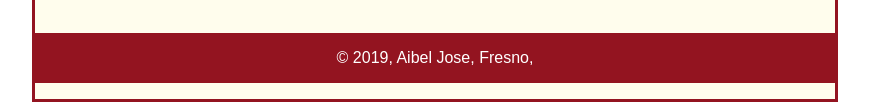
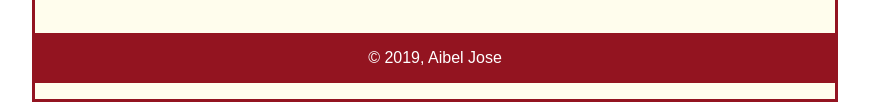
Before and after one commit to aibelj/A13, a plain HTML site: page index.html in a window 1280 px wide. Shown: the part 1100-1202 px from the top of the page, without its empty margins (205-1074 px from the left). Drawn offline with Linux system fonts and the light colour scheme.

Commit message:
Update index.html

```diff
--- a/index.html
+++ b/index.html
@@ -78,7 +78,7 @@
     </aside>
 </main>
 <footer>
-    <p>&copy; 2019, Aibel Jose, Fresno,</p>
+    <p>&copy; 2019, Aibel Jose</p>
 </footer>
 </body>
 </html>
```
